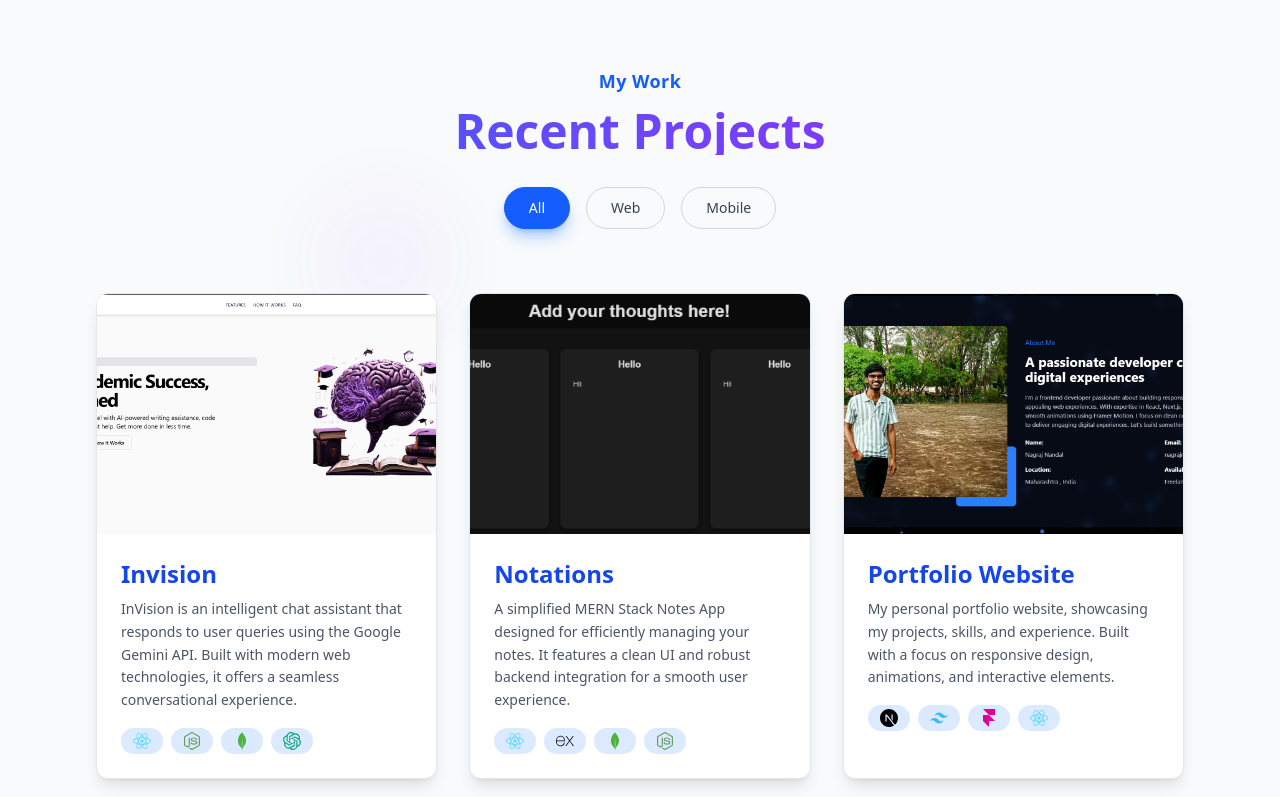
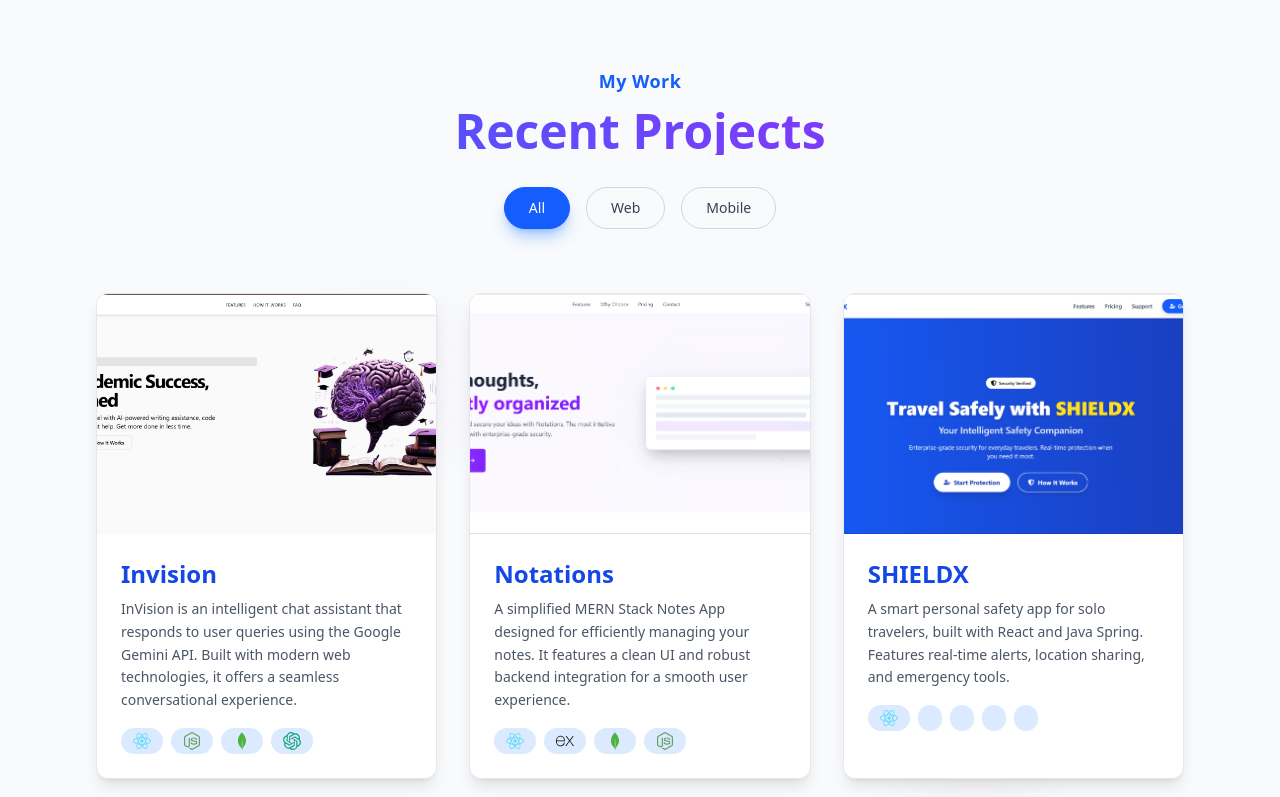
Before and after one commit to Nagraj23/Nagraj, a React (Vite) app: page / in a window 1280 px wide. Shown: the part 2000-2797 px from the top of the page. Built offline with nearby package versions, Linux system fonts and the light colour scheme.

Commit message:
projects

```diff
--- a/src/components/Projects.jsx
+++ b/src/components/Projects.jsx
@@ -14,8 +14,9 @@
 } from "react-icons/si";
 import { motion, AnimatePresence } from "framer-motion";
 import InVision from "../assets/invision.jpg";
-import Note from "../assets/notations.jpg";
+import Note from "../assets/image.png";
 import Port from "../assets/port.png";
+import Shieldx from "../assets/shieldx.png"
 
 const categories = ["all", "web", "mobile"];
 
@@ -40,6 +41,16 @@
     githubLink: "https://github.com/Nagraj23/Notations-Web",
     liveLink: "https://notations-web.vercel.app/",
   },
+  {
+  title: "SHIELDX",
+  description:
+    "A smart personal safety app for solo travelers, built with React and Java Spring. Features real-time alerts, location sharing, and emergency tools.",
+  image: Shieldx,
+  category: "web",
+  technologies: ["React", "Java", "Spring Boot", "Twilio API", "Postman"],
+  githubLink: "https://github.com/Yogesh-Mane-07/shieldxWeb",
+  liveLink: "", // Add deployed link if available later
+},
   {
     title: "Portfolio Website",
     description:
```
Also changed, not shown: src/assets/image.png (added), src/assets/shieldx.png (added).
